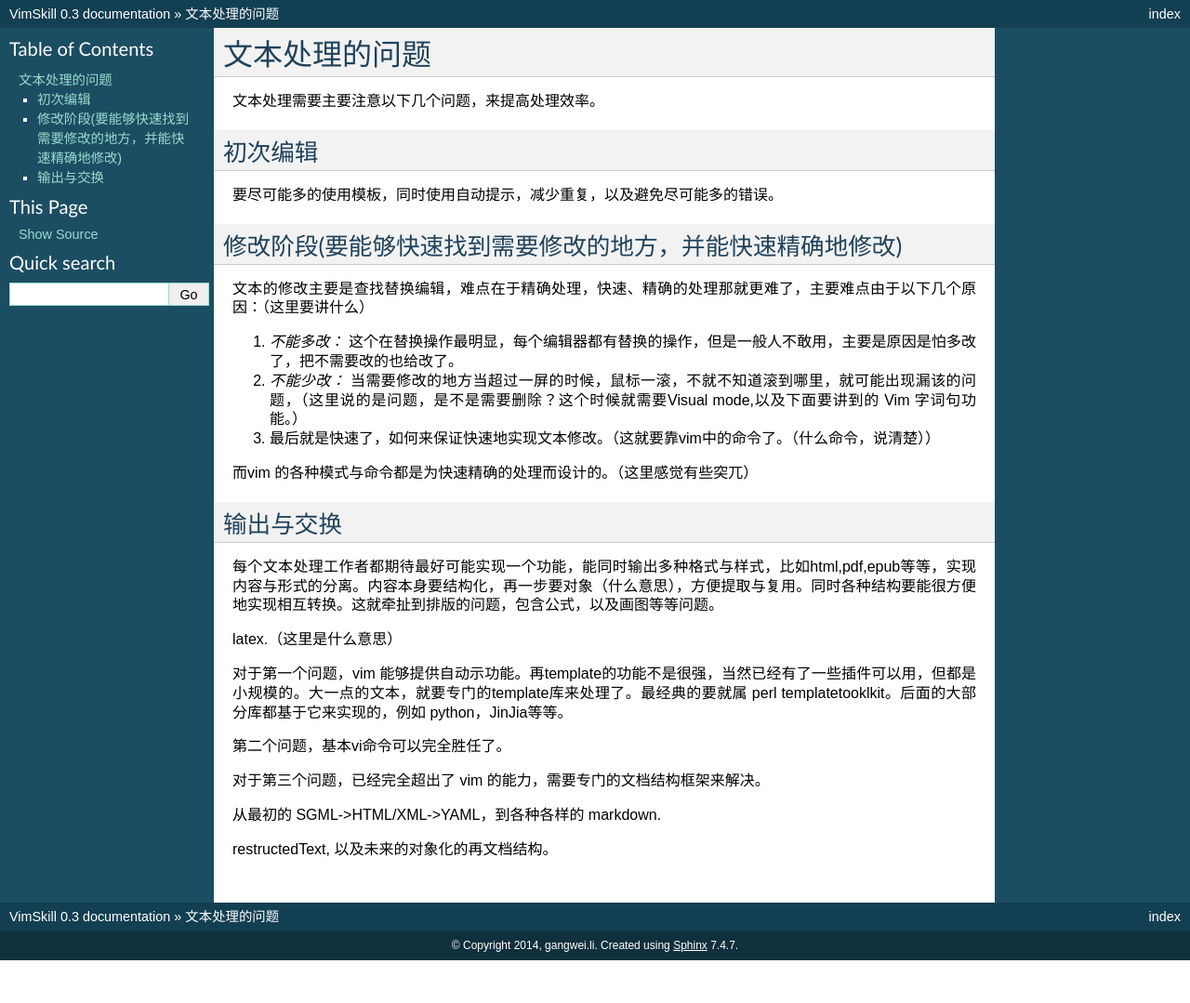
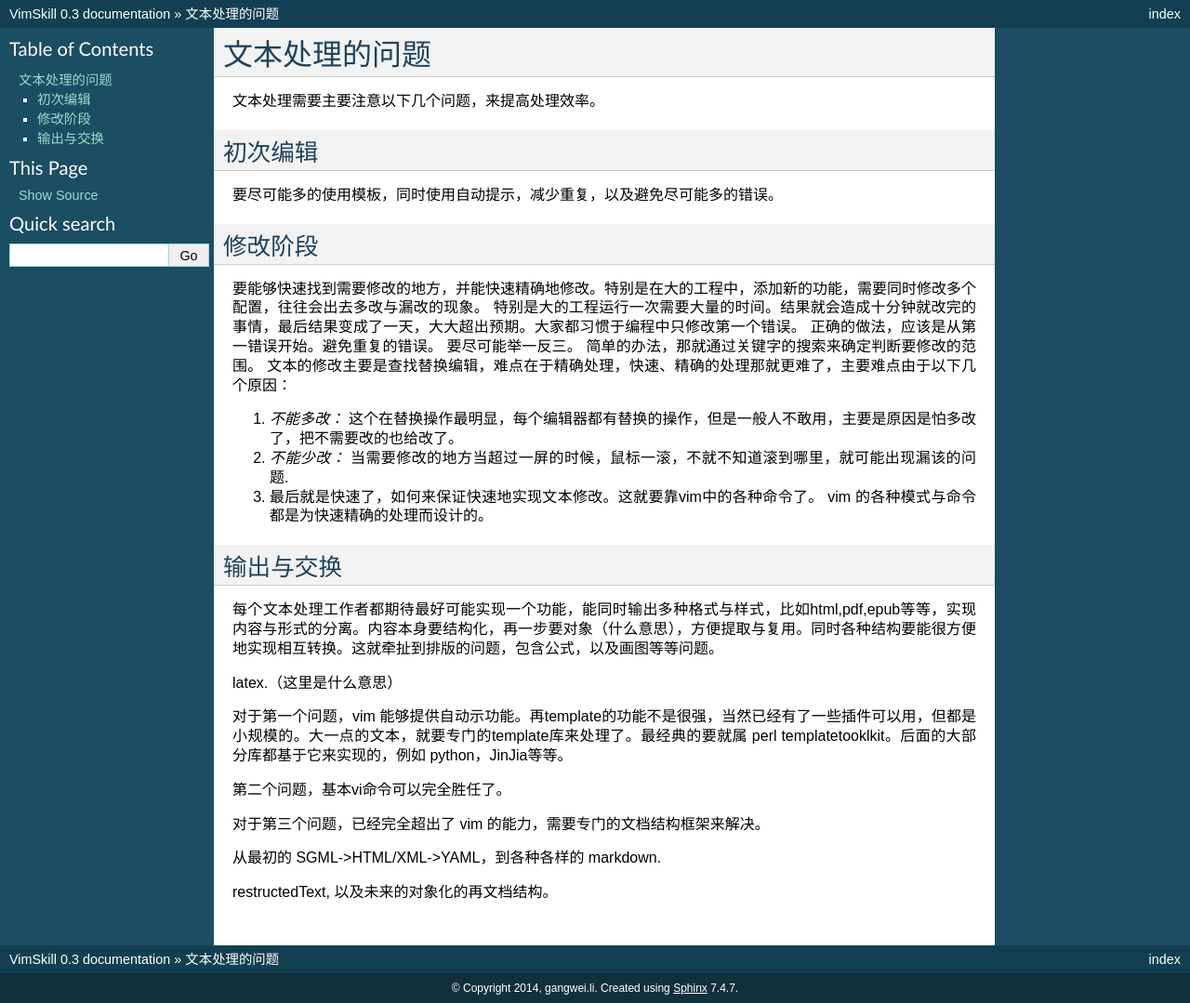
Before and after one commit to gwli/VimSkill, a Sphinx documentation site: the page built from source/Stage_0/QuestionOfText.rst, in a window 1280 px wide. Shown: the whole page at 93% size. Built offline with Sphinx 7.4.7, drawn with Linux system fonts in a browser that asks for light colours; before the commit the page ends 1033 px from its top, so only the background shows below that.

Commit message:
文本处理核心

```diff
--- a/source/Stage_0/QuestionOfText.rst
+++ b/source/Stage_0/QuestionOfText.rst
@@ -9,16 +9,18 @@
 要尽可能多的使用模板，同时使用自动提示，减少重复，以及避免尽可能多的错误。
 
 
-修改阶段(要能够快速找到需要修改的地方，并能快速精确地修改)
-==========================================================
+修改阶段
+========
 
-文本的修改主要是查找替换编辑，难点在于精确处理，快速、精确的处理那就更难了，主要难点由于以下几个原因：（这里要讲什么）
+要能够快速找到需要修改的地方，并能快速精确地修改。特别是在大的工程中，添加新的功能，需要同时修改多个配置，往往会出去多改与漏改的现象。
+特别是大的工程运行一次需要大量的时间。结果就会造成十分钟就改完的事情，最后结果变成了一天，大大超出预期。大家都习惯于编程中只修改第一个错误。
+正确的做法，应该是从第一错误开始。避免重复的错误。 要尽可能举一反三。 简单的办法，那就通过关键字的搜索来确定判断要修改的范围。
+文本的修改主要是查找替换编辑，难点在于精确处理，快速、精确的处理那就更难了，主要难点由于以下几个原因：
 
 #. *不能多改：*  这个在替换操作最明显，每个编辑器都有替换的操作，但是一般人不敢用，主要是原因是怕多改了，把不需要改的也给改了。
-#. *不能少改：*  当需要修改的地方当超过一屏的时候，鼠标一滚，不就不知道滚到哪里，就可能出现漏该的问题，（这里说的是问题，是不是需要删除？这个时候就需要Visual mode,以及下面要讲到的 Vim 字词句功能。）
-#. 最后就是快速了，如何来保证快速地实现文本修改。（这就要靠vim中的命令了。（什么命令，说清楚））
+#. *不能少改：*  当需要修改的地方当超过一屏的时候，鼠标一滚，不就不知道滚到哪里，就可能出现漏该的问题.
+#. 最后就是快速了，如何来保证快速地实现文本修改。这就要靠vim中的各种命令了。 vim 的各种模式与命令都是为快速精确的处理而设计的。
 
-而vim 的各种模式与命令都是为快速精确的处理而设计的。（这里感觉有些突兀）
 
 输出与交换
 ==========
```
